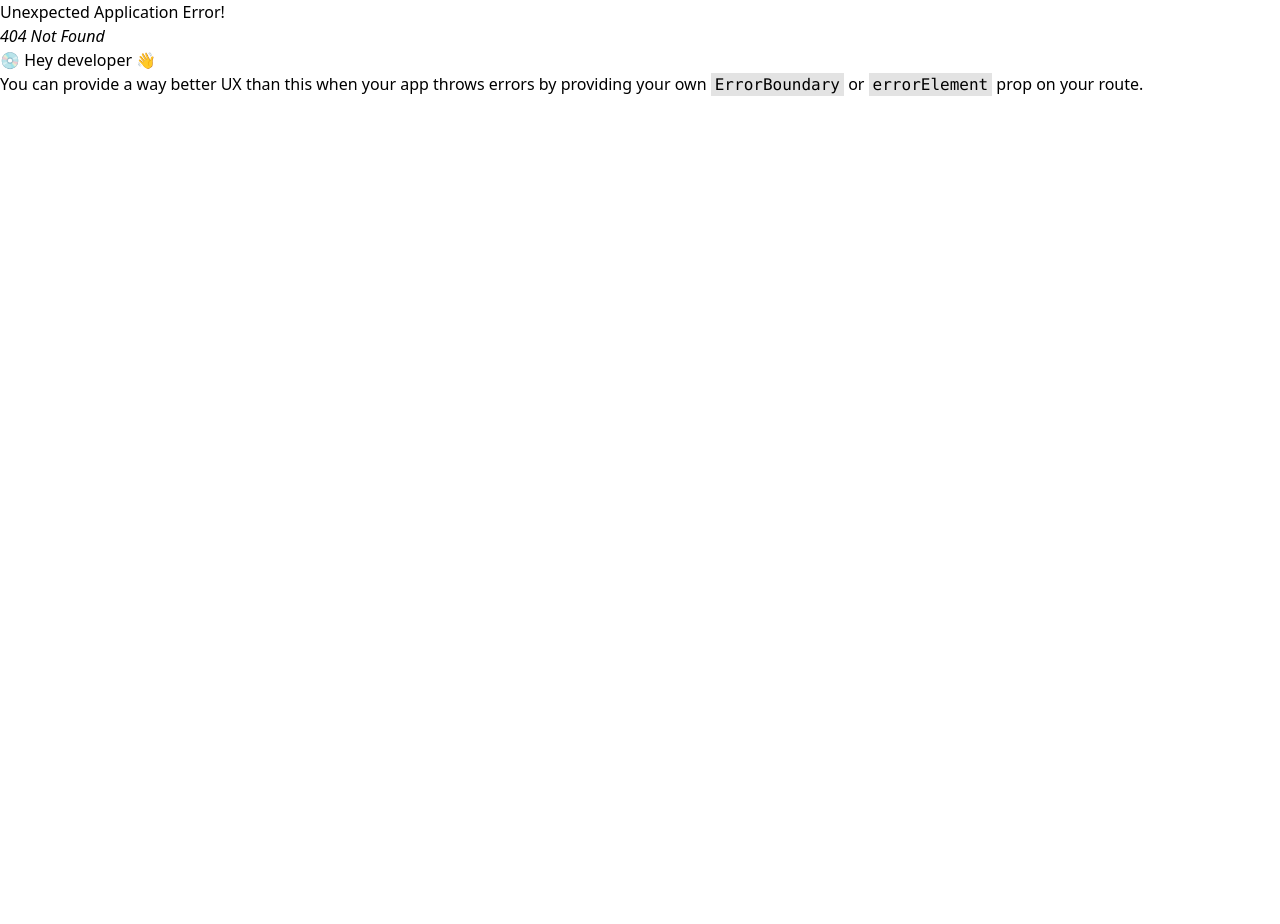
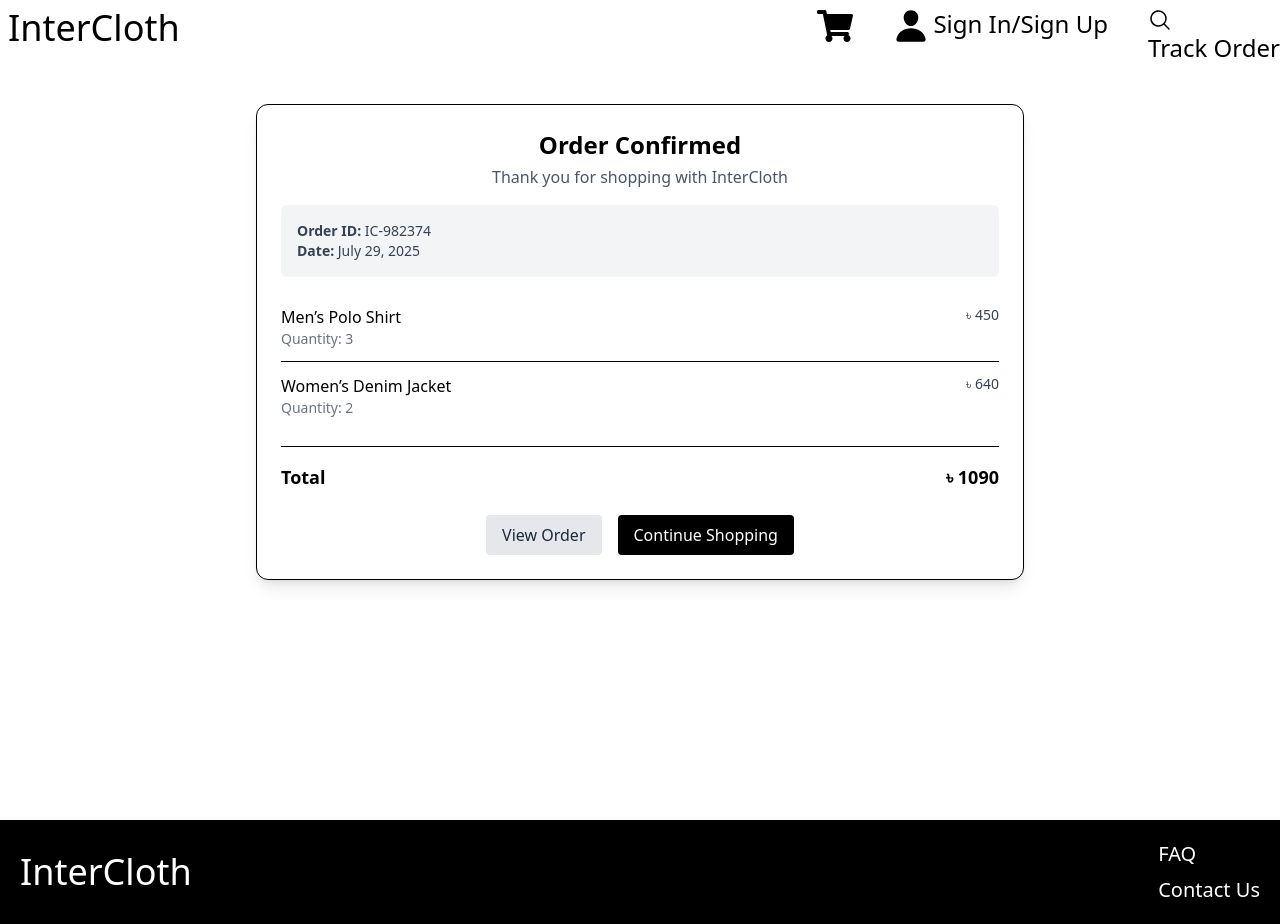
Before and after one commit to MuftiBinHabib/InterCloth, a React (Vite) app: page /orderconfirm in a window 1280 px wide. Before the commit this address had no page. Before the commit the page ends 800 px from the top, so only its background shows below. Built offline with nearby package versions, Linux system fonts and the light colour scheme.

Commit message:
added order pages

```diff
--- a/components/pages/Cart.jsx
+++ b/components/pages/Cart.jsx
@@ -1,4 +1,5 @@
 import React from 'react'
+import { Link } from 'react-router'
 
 const Cart = () => {
   return (
@@ -8,11 +9,11 @@ const Cart = () => {
           <h1 className=''>Product</h1>
           <p className="">Qty</p>
           <p className="">Price</p>
-          <button
+          <Link to='/checkout'><button
             className="bg-blue-600 text-white px-3 py-1 rounded hover:bg-blue-700 transition"
           >
             Add to Cart
-          </button>
+          </button></Link>
         </div>
       </section>
     </div>
--- a/components/pages/Checkout.jsx
+++ b/components/pages/Checkout.jsx
@@ -1,4 +1,5 @@
 import React from 'react';
+import { Link } from 'react-router';
 
 const Checkout = () => {
   // Sample cart items (replace with actual data later)
@@ -66,9 +67,9 @@ const Checkout = () => {
 
           {/* Place Order Button */}
           <div className="text-right">
-            <button className="w-full bg-green-600 text-white px-6 py-2 rounded hover:bg-green-700">
+            <Link to = '/orderconfirm'><button className="w-full bg-green-600 text-white px-6 py-2 rounded hover:bg-green-700">
               Place Order
-            </button>
+            </button></Link>
           </div>
         </div>
       </div>
--- /dev/null
+++ b/components/pages/OrderConfirmation.jsx
@@ -0,0 +1,62 @@
+import React from 'react';
+import { Link } from 'react-router';
+
+
+const OrderConfirmation = () => {
+  const order = {
+    id: 'IC-982374',
+    date: 'July 29, 2025',
+    items: [
+      { name: 'Men’s Polo Shirt', quantity: 3, price: 150 },
+      { name: 'Women’s Denim Jacket', quantity: 2, price: 320 },
+    ],
+    total: 1090,
+  };
+
+  return (
+    <div className="max-w-3xl mx-auto p-6 rounded-xl shadow-lg bg-white mt-10 border">
+      <div className="flex flex-col items-center text-center">
+
+        <h2 className="text-2xl font-bold mb-1">Order Confirmed</h2>
+        <p className="text-gray-600 mb-4">Thank you for shopping with InterCloth</p>
+      </div>
+
+      <div className="bg-gray-100 p-4 rounded-md mb-4">
+        <p className="text-sm text-gray-700">
+          <strong>Order ID:</strong> {order.id}
+        </p>
+        <p className="text-sm text-gray-700">
+          <strong>Date:</strong> {order.date}
+        </p>
+      </div>
+
+      <div className="divide-y">
+        {order.items.map((item, index) => (
+          <div key={index} className="py-3 flex justify-between">
+            <div>
+              <p className="font-medium">{item.name}</p>
+              <p className="text-sm text-gray-500">Quantity: {item.quantity}</p>
+            </div>
+            <p className="text-sm text-gray-700">৳ {item.price * item.quantity}</p>
+          </div>
+        ))}
+      </div>
+
+      <div className="flex justify-between border-t pt-4 mt-4 text-lg font-semibold">
+        <p>Total</p>
+        <p>৳ {order.total}</p>
+      </div>
+
+      <div className="mt-6 flex justify-center gap-4">
+        <Link to = '/vieworder'><button className="px-4 py-2 bg-gray-200 text-gray-800 rounded hover:bg-gray-300 transition">
+          View Order
+        </button></Link>
+        <Link to = '/products'><button className="px-4 py-2 bg-black text-white rounded hover:bg-gray-900 transition">
+          Continue Shopping
+        </button></Link>
+      </div>
+    </div>
+  );
+};
+
+export default OrderConfirmation;
--- /dev/null
+++ b/components/pages/ViewOrder.jsx
@@ -0,0 +1,57 @@
+import React from 'react';
+
+const ViewOrder = () => {
+  // Sample dummy data (replace with real data via props/context/API)
+  const order = {
+    id: 'IC-982374',
+    date: 'July 29, 2025',
+    customer: 'Mufti Bin Habib',
+    items: [
+      { name: 'Men’s Polo Shirt', quantity: 3, price: 150 },
+      { name: 'Women’s Denim Jacket', quantity: 2, price: 320 },
+    ],
+    total: 1090,
+  };
+
+  return (
+    <div className="max-w-3xl mx-auto p-6 mt-10 bg-white shadow-md rounded-xl border">
+      <h2 className="text-2xl font-bold mb-4">Order Details</h2>
+
+      <div className="bg-gray-100 p-4 rounded-md mb-6 text-sm text-gray-700">
+        <p><strong>Order ID:</strong> {order.id}</p>
+        <p><strong>Customer:</strong> {order.customer}</p>
+        <p><strong>Date:</strong> {order.date}</p>
+      </div>
+
+      <div className="divide-y border-t border-b">
+        {order.items.map((item, idx) => (
+          <div key={idx} className="py-4 flex justify-between items-center">
+            <div>
+              <p className="font-medium">{item.name}</p>
+              <p className="text-sm text-gray-500">Qty: {item.quantity} × ৳{item.price}</p>
+            </div>
+            <p className="font-semibold text-gray-800">
+              ৳ {item.quantity * item.price}
+            </p>
+          </div>
+        ))}
+      </div>
+
+      <div className="flex justify-between mt-6 text-lg font-semibold">
+        <p>Total</p>
+        <p>৳ {order.total}</p>
+      </div>
+
+      <div className="mt-6 text-center">
+        <button
+          className="px-4 py-2 bg-black text-white rounded hover:bg-gray-900 transition"
+          onClick={() => window.history.back()}
+        >
+          Back to Dashboard
+        </button>
+      </div>
+    </div>
+  );
+};
+
+export default ViewOrder;
```
Also changed, not shown: src/main.jsx (+10 -0 lines), 1 other file (tests, documents, lock files or other folders).
